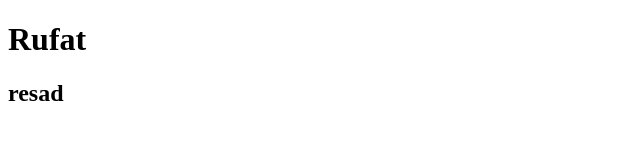
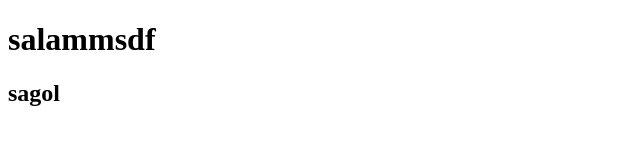
Before and after one commit to rufatnasibli/Layihe-1-, a plain HTML site: page index.html in a window 1280 px wide. Shown: the whole page, without its empty margins (0-640 px from the left). Drawn offline with Linux system fonts and the light colour scheme.

Commit message:
Rufat added

```diff
--- a/index.html
+++ b/index.html
@@ -11,7 +11,9 @@
 
 </head>
 <body>
-    <h1>Rufat</h1>
-    <h2>resad</h2>
+<h1>salammsdf
+</h1>
+<h2>sagol</h2>
+
 </body>
 </html>
```
